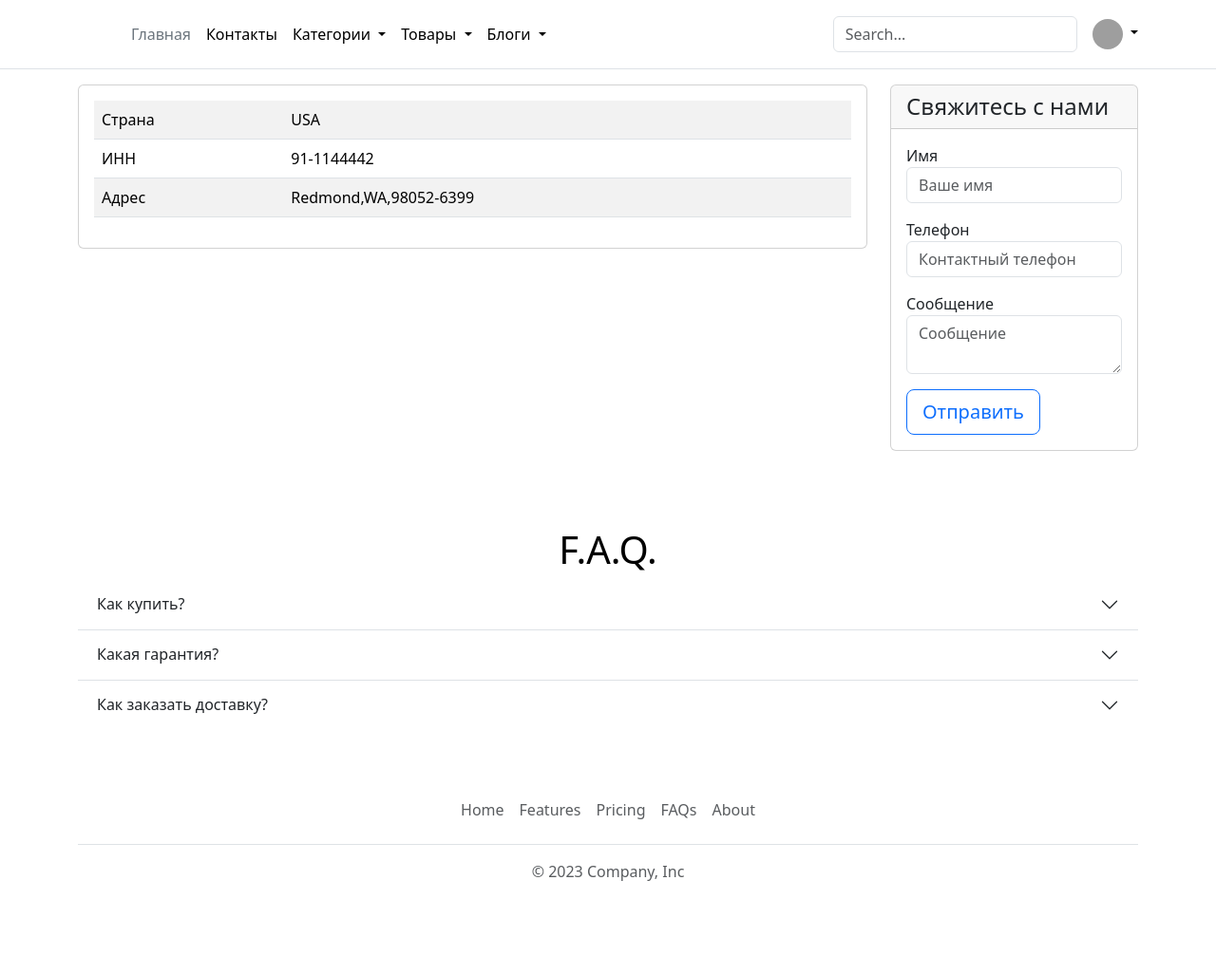
After one commit to IlyaKovalchukKIS/Sky_Store, a Django app: page /contacts/ in a window 1280 px wide. The commit adds this page. Shown: the whole page at 95% size. Run offline with Django 4.2, Linux system fonts and the light colour scheme; some libraries are stand-ins or nearby versions; grey boxes are pictures that could not be loaded.

Commit message:
добавлена страница с контактами

```diff
--- a/catalog/templates/catalog/base.html
+++ b/catalog/templates/catalog/base.html
@@ -24,7 +24,7 @@
 
                 <ul class="nav col-12 col-lg-auto me-lg-auto mb-2 justify-content-center mb-md-0">
                     <li><a href="{% url 'catalog:index' %}" class="nav-link px-2 link-secondary">Главная</a></li>
-                    <li><a href="#" class="nav-link px-2 link-body-emphasis">Контакты</a></li>
+                    <li><a href="{% url 'catalog:contacts' %}" class="nav-link px-2 link-body-emphasis">Контакты</a></li>
 
                     <li>
                         <div class="dropdown">
--- /dev/null
+++ b/catalog/templates/catalog/contacts.html
@@ -0,0 +1,56 @@
+{% extends 'catalog/base.html' %}
+
+{% block content %}
+<div class="container">
+    <div class="row text-start">
+        <div class="col-lg-9 col-md-6 col-sm-12">
+            <div class="card mb-4 box-shadow">
+                <div class="card-body">
+                    <table class="table table-striped">
+                        <tr>
+                            <td class="w-25">Страна</td>
+                            <td>USA</td>
+                        </tr>
+                        <tr>
+                            <td class="w-25">ИНН</td>
+                            <td>91-1144442</td>
+                        </tr>
+                        <tr>
+                            <td class="w-25">Адрес</td>
+                            <td>Redmond,WA,98052-6399</td>
+                        </tr>
+                    </table>
+                </div>
+            </div>
+        </div>
+        <div class="col-lg-3 col-md-6 col-sm-12">
+            <div class="card mb-4 box-shadow">
+                <div class="card-header">
+                    <h4 class="my-0 font-weight-normal">Свяжитесь с нами</h4>
+                </div>
+                <div class="card-body">
+                    <form method="post" action="" class="form-floating">
+                        {% csrf_token %}
+                        <div class="mb-3">
+                            <label for="name">Имя</label>
+                            <input type="text" name="name" class="form-control" id="name" placeholder="Ваше имя"
+                                   required>
+                        </div>
+                        <div class="mb-3">
+                            <label for="phone">Телефон</label>
+                            <input type="text" name="phone" class="form-control" id="phone"
+                                   placeholder="Контактный телефон" required>
+                        </div>
+                        <div class="mb-3">
+                            <label for="message">Сообщение</label>
+                            <textarea type="text" name="message" class="form-control" id="message"
+                                      placeholder="Сообщение" required></textarea>
+                        </div>
+                        <button type="submit" class="btn btn-lg btn-block btn-outline-primary">Отправить</button>
+                    </form>
+                </div>
+            </div>
+        </div>
+    </div>
+</div>
+{% endblock %}
--- a/catalog/urls.py
+++ b/catalog/urls.py
@@ -2,12 +2,15 @@
 
 from catalog.apps import CatalogConfig
 from catalog.views import index, ProductCreateView, ProductListView, ProductDetailView, ProductUpdateView, \
-    ProductDeleteView, CategoryCreateView, CategoryDeleteView, CategoryUpdateView, CategoryDetailView, CategoryListView
+    ProductDeleteView, CategoryCreateView, CategoryDeleteView, CategoryUpdateView, CategoryDetailView, CategoryListView, \
+    contacts
 
 app_name = CatalogConfig.name
 
 urlpatterns = [
     path('', index, name='index'),
+    path('contacts/', contacts, name='contacts'),
+
     path('product/create/', ProductCreateView.as_view(), name='product_create'),
     path('product/list/', ProductListView.as_view(), name='product_list'),
     path('product/view/<int:pk>', ProductDetailView.as_view(), name='product_view'),
--- a/catalog/views.py
+++ b/catalog/views.py
@@ -12,6 +12,10 @@
     }
 
     return render(request, 'catalog/product_list.html', context)
+
+
+def contacts(request):
+    return render(request, 'catalog/contacts.html')
 
 
 class ProductCreateView(CreateView):
```
